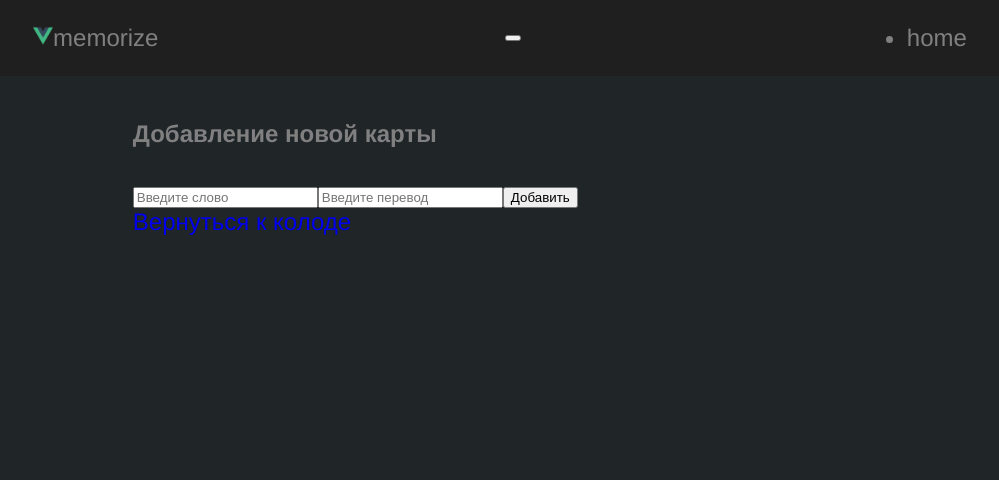
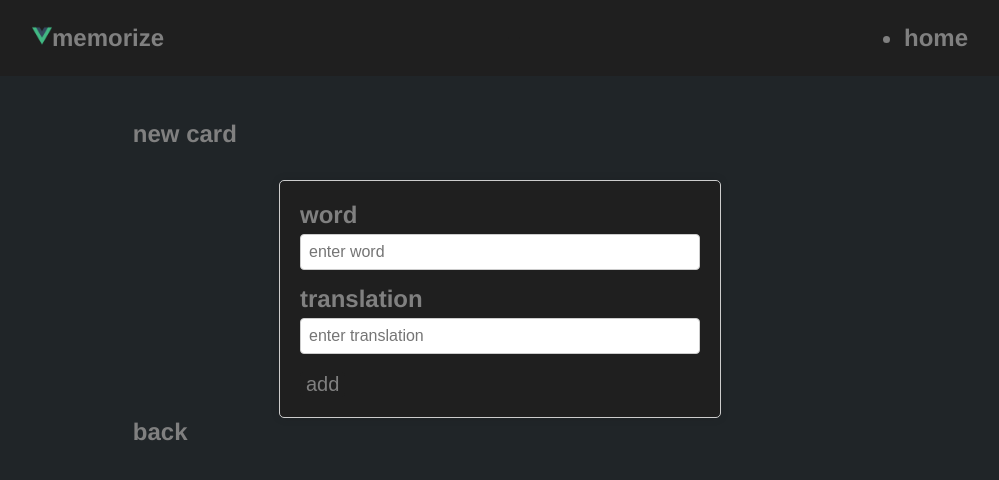
Before and after one commit to expecto27/memorize, a Vue app in the folder frontend/: page /newCard/1/1 in a window 1280 px wide. Shown: the top 480 px of the page, without its empty margins (140-1139 px from the left). Built offline with nearby package versions, Linux system fonts and the light colour scheme.

Commit message:
design update 2

```diff
--- a/frontend/src/App.vue
+++ b/frontend/src/App.vue
@@ -20,6 +20,7 @@
 <style>
   .app {
     font-family: Avenir, Helvetica, Arial, sans-serif;
+    font-weight: bold;
     margin-top: 100px;
     font-size: 24px;
     margin-left: 20%; /* Add left margin for better spacing */
--- a/frontend/src/components/card/AddCard.vue
+++ b/frontend/src/components/card/AddCard.vue
@@ -1,21 +1,25 @@
 <template>
     <div>
-        <h4>Добавление новой карты</h4>
+        <h4>new card</h4>
         <div v-if="!submitted">
             <!--В @submit указывается обработчик, который выполнится после нажатия на кнопку "Добавить"
             Обработчик addDiscipline определён в script-->
-            <form @submit="addCard">
-                <!--v-model - директива для связывания данных с элементами.
-                Связь происходит при помощи переменных, которые определены в data()-->
-                <input type="text" name="name" id="name" placeholder="Введите слово" required v-model="card.name">
-                <input type="text" name="translate" id="translate" placeholder="Введите перевод" required v-model="card.translate">
-                <input type="submit" value="Добавить">
+            <form @submit.prevent="addCard">
+                <div class="mb-3">
+                    <label for="name" class="form-label">word</label>
+                    <input type="text" class="form-control" id="name" name="name" placeholder="enter word" required v-model="card.name">
+                </div>
+                <div class="mb-3">
+                    <label for="translate" class="form-label">translation</label>
+                    <input type="text" class="form-control" id="translate" name="translate" placeholder="enter translation" required v-model="card.translate">
+                </div>
+                <button type="submit" class="btn btn-primary link">add</button>
             </form>
             <div>
                 <router-link
-            class="item"
+            class="item link"
             :to="{ name: 'deck-detail', params: { userId: $route.params.userId, deckId: $route.params.deckId } }">
-            Вернуться к колоде</router-link>
+            back</router-link>
             </div>
         </div>
         <div v-else>
@@ -77,3 +81,42 @@
         }
     }
 </script>
+<style>
+form {
+    max-width: 400px;
+    margin: 0 auto;
+    padding: 20px;
+    border: 1px solid #ccc;
+    border-radius: 5px;
+    box-shadow: 0 0 10px rgba(0, 0, 0, 0.1);
+    background-color: #1f1f1f;
+}
+
+.mb-3 {
+    margin-bottom: 15px;
+}
+
+.form-label {
+    font-weight: bold;
+    display: block;
+    margin-bottom: 5px;
+}
+
+.form-control {
+    width: 100%;
+    padding: 8px;
+    font-size: 16px;
+    border: 1px solid #ccc;
+    border-radius: 4px;
+    box-sizing: border-box;
+}
+
+button {
+    background-color: #1f1f1f;
+    border: none;
+    font-size: 20px;
+    cursor: pointer;
+    border-radius: 4px;
+}
+
+</style>
--- a/frontend/src/components/card/Card.vue
+++ b/frontend/src/components/card/Card.vue
@@ -1,20 +1,38 @@
 <template>
     <div v-if="this.card">
-        <h4>Карта</h4>
+        <h4>card</h4>
         <div v-if="!submitted">
             <form @submit="updateCard">
-                <input type="text" name="name" id="name" placeholder="Введите слово" required v-model="card.name">
-                <input type="text" name="name" id="name" placeholder="Введите перевод" required v-model="card.translate">
-                <input type="submit" value="Обновить">
+                <div class="mb-3">
+                    <label for="name" class="form-label">word</label>
+                    <input type="text" class="form-control" id="name" name="name" placeholder="enter word" required v-model="card.name">
+                </div>
+                <div class="mb-3">
+                    <label for="translate" class="form-label">translation</label>
+                    <input type="text" class="form-control" id="translate" name="translate" placeholder="enter translation" required v-model="card.translate">
+                </div>
+                <button type="submit" class="btn btn-primary link">update</button>
             </form>
-            <button v-on:click="deleteCard()">Удалить</button>
+            <div class="links">
+                <router-link
+                    class="item link"
+                    v-on:click="deleteCard()"
+                    :to="{ name: 'deck-detail', params: { userId: $route.params.userId, deckId: $route.params.deckId } }"
+                >delete card</router-link>
+
+                <router-link
+                    class="item link"
+                    :to="{ name: 'deck-detail', params: { userId: $route.params.userId, deckId: $route.params.deckId } }"
+                >back</router-link>
+
+            </div>
         </div>
         <div v-else>
             <h4>Вы успешно обновили карту</h4>
             <router-link
                 class="item"
                 :to="{ name: 'deck-detail', params: { userId: $route.params.userId, deckId: $route.params.deckId } }"
-            >Вернуться к колоде</router-link>
+            >back</router-link>
         </div>
     </div>
     <div v-else>
@@ -79,3 +97,6 @@
         }
     }
 </script>
+
+<style>
+</style>
--- a/frontend/src/components/deck/Deck.vue
+++ b/frontend/src/components/deck/Deck.vue
@@ -1,15 +1,14 @@
 <template>
     <div class="app">
-      <h4>my deck</h4>
+      <h4>my cards</h4>
       <div class="word-deck">
         <router-link
           v-for="(card, index) in cards"
           :key="index"
           class="word item"
-          :to="{ name: 'update-card', params: { userId: $route.params.userId,
-            deckId:$route.params.deckId,
-            cardId: card.id
-        } }">
+          :to="{ name: 'update-card', params: { userId: $route.params.userId, deckId:$route.params.deckId, cardId: card.id } }"
+          :style="{ borderColor: getBorderColor(card.rate) }"
+        >
           <div class="word-body">
             <p class="word-title name">{{ card.name }}</p>
             <p class="word-title translate">{{ card.translate }}</p>
@@ -25,17 +24,18 @@
           add new card
         </router-link>
 
-    <router-link class="link"
-     :to="{ name: 'myDecks', params: { id: $route.params.userId } }">back</router-link></div>
+        <router-link class="link" :to="{ name: 'myDecks', params: { id: $route.params.userId } }">back</router-link>
+      </div>
     </div>
   </template>
 
   <script>
-  import http from "../../http-common"; // подключение объекта, который позволяет отправлять запросы серверу
+  import http from "../../http-common";
+
   export default {
-  name: "deck-detail", // Имя шаблона
-  props: ['userId', 'deckId'],
-  data() { // данные компонента (определение переменных)
+    name: "deck-detail",
+    props: ["userId", "deckId"],
+    data() {
       return {
         cards: []
       };
@@ -46,45 +46,51 @@ export default {
           .get("/myCards/" + this.deckId)
           .then(response => {
             this.cards = response.data;
-            console.log(this.cards);
           })
           .catch(e => {
             console.log(e);
           });
+      },
+      getBorderColor(rate) {
+        // Calculate border color based on the rate value
+        const red = Math.round(255 - (rate / 100) * 255);
+        const green = Math.round((rate / 100) * 255);
+        return `rgb(${red}, ${green}, 0)`;
       }
     },
     mounted() {
       this.getCards();
     }
-}
+  };
   </script>
 
   <style>
   .word {
-    width: 25%; /* Set the desired width */
-    height: 25%; /* Set the desired height */
+    text-align: center;
+    width: 30%;
+    height: 25%;
     margin-right: 10px;
     margin-bottom: 10px;
     cursor: pointer;
-    border: 3px solid grey;
+    border: 3px solid;
     border-radius: 10px;
     overflow: hidden;
-    background-color: grey;
-    color: #1f1f1f;
+    color: grey;
+    background-color: #202528;
   }
 
-  .word:hover{
+  .word:hover {
     background-color: #202528;
-    color:white;
+    color: white;
     transition: all 500ms;
   }
+
   .item {
-    text-decoration: none; /* Убрать подчеркивание при наведении на ссылку */
+    text-decoration: none;
   }
-
   .word-deck {
     display: flex;
-    flex-wrap: space-around; /* Обертывание на новую строку при достижении конца контейнера */
-    gap: 5px; /* Расстояние между карточками в ряду */
+    flex-wrap: space-around;
+    gap: 5px;
   }
   </style>
```
Lines whose indentation alone changed are shown as unchanged.
